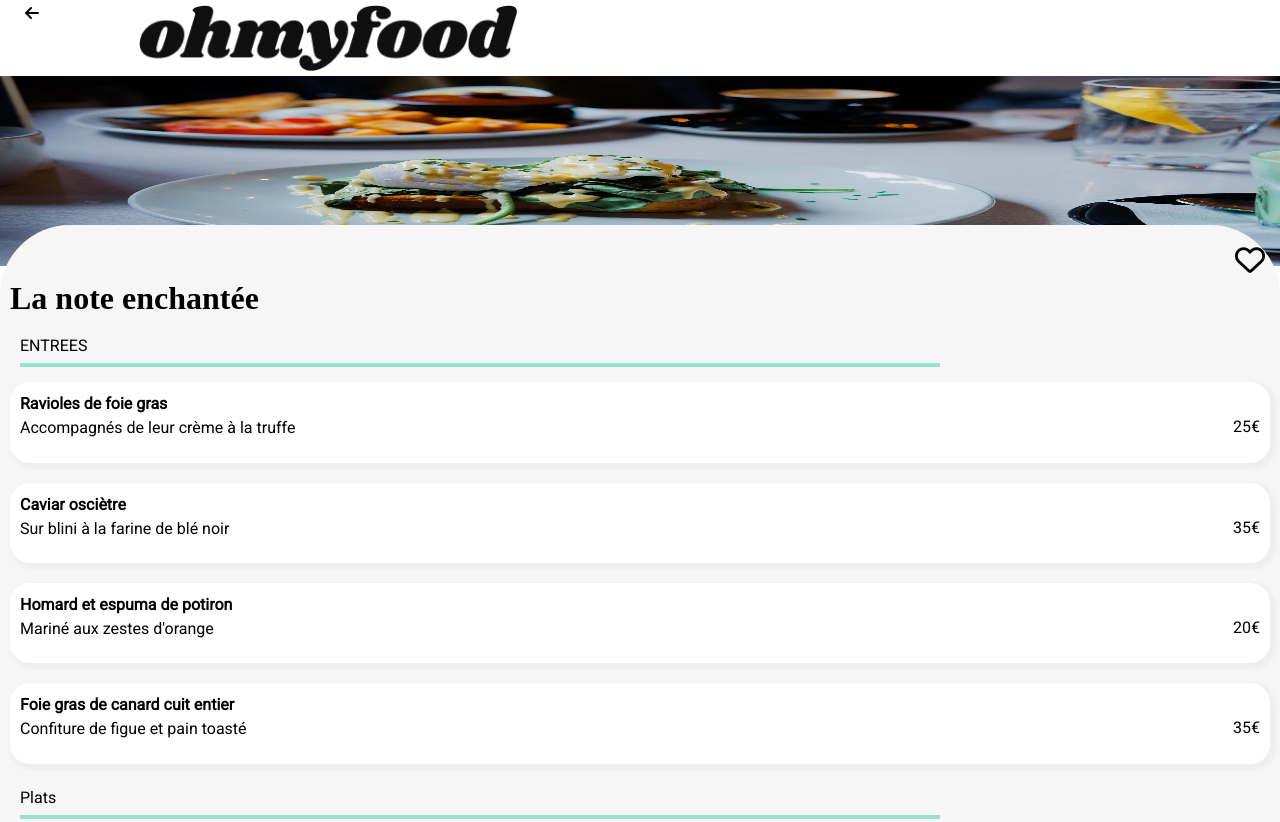
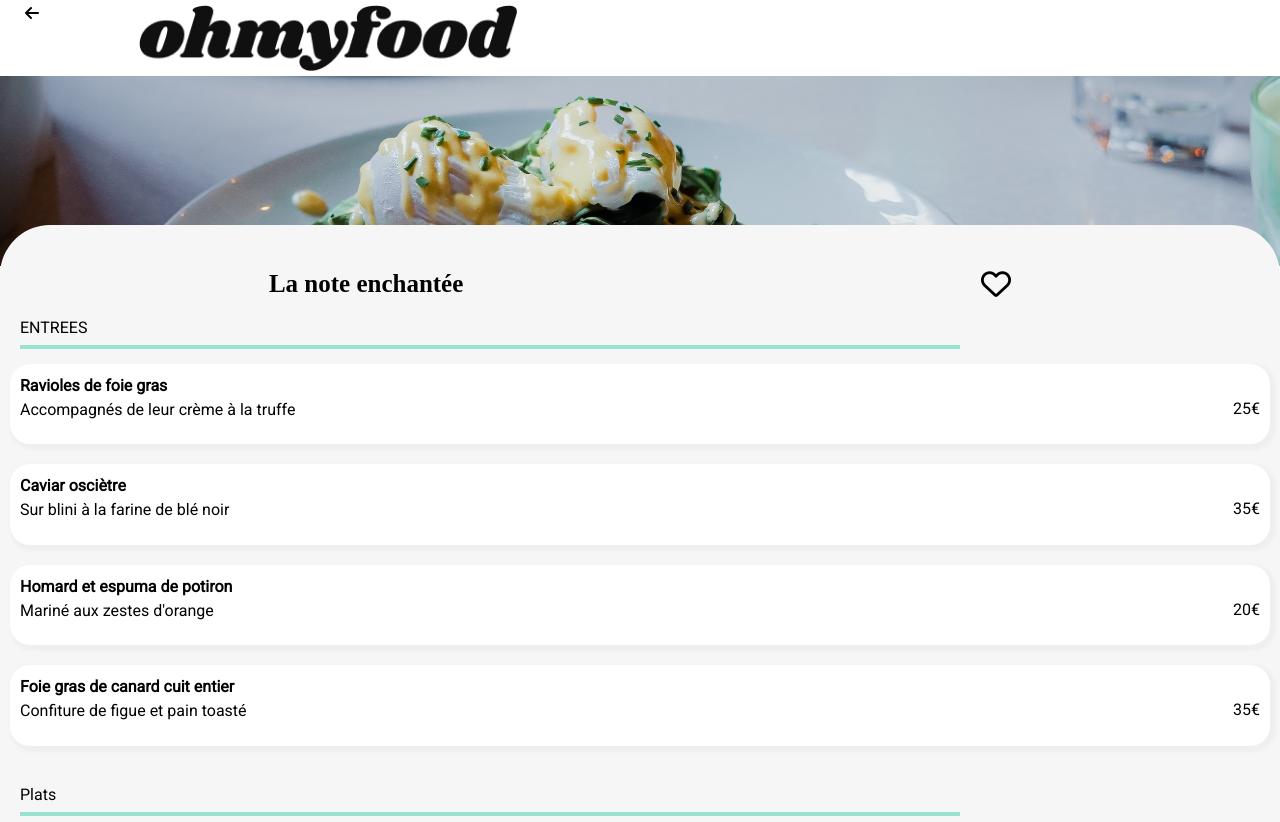
Before and after one commit to AEZ1989/ohmyfood_sylveste_nora_11102022, a plain HTML site: page page2.html in a window 1280 px wide. Shown: the top 822 px of the page. Drawn offline with Linux system fonts and the light colour scheme; a web font is replaced by a local one.

Commit message:
modif text et position coeur

```diff
--- a/style.css
+++ b/style.css
@@ -158,16 +158,15 @@ body > * {
 }
 
 .nouveau {
-  padding: 0px 125px;
   position: absolute;
   top: 20px;
-  left: 97px;
+  left: 80%;
 }
 .nouveau__green {
   background-color: #99E2D0;
   margin: 0;
-  padding: 5px 5px;
   font-size: 12px;
+  padding: 5px 5px 5px 5px;
 }
 
 i.fa-regular.fa-heart {
@@ -177,8 +176,9 @@ i.fa-regular.fa-heart {
 
 i.fa-solid.fa-heart {
   position: relative;
-  right: 36px;
-  font-size: 30px;
+  right: 31px;
+  top: -2px;
+  font-size: 25px;
   -webkit-background-clip: text;
           background-clip: text;
   color: transparent;
@@ -206,8 +206,7 @@ i.fa-solid.fa-heart:hover {
 }
 .footer__title {
   font-family: Shrikhand;
-  width: 30%;
-  font-weight: bolder;
+  font-size: 20px;
   color: white;
   padding-left: 20px;
   padding-top: 15px;
@@ -253,18 +252,19 @@ ul {
 }
 
 .imgMenu {
+  -o-object-fit: cover;
+     object-fit: cover;
   width: 100%;
   height: 190px;
 }
 
-.heartMenu {
-  padding: 50px 5px 0px 0px;
-  font-size: 25px;
+i.fa-thin.fa-heart {
+  padding: 55px 11px 0px 0px;
 }
 
 .main {
   margin-bottom: -40px;
-  border-radius: 70px 70px 0px 0px;
+  border-radius: 50px 50px 0px 0px;
   background-color: #F6F6F6;
   position: relative;
   top: -45px;
@@ -273,26 +273,25 @@ ul {
 .titleMenu {
   margin: 0;
   display: flex;
-  justify-content: space-between;
+  justify-content: space-around;
+  align-items: end;
 }
 .titleMenu__para {
   font-family: Shrikhand;
   font-weight: bolder;
+  font-size: 25px;
   margin: 0;
-  padding-top: 45px;
-  padding-bottom: 15px;
+  padding-top: 35px;
 }
 
 .presentation {
   margin: 0;
-  padding: 5px 0px 5px 10px;
+  padding: 20px 0px 5px 10px;
 }
 
 .border {
   margin: 0;
-  padding: 3px 330px 3px 0px;
-  padding-bottom: 15px;
-  padding-left: 10px;
+  padding: 3px 310px 15px 10px;
 }
 .border__line {
   border: 2px solid #99E2D0;
```
